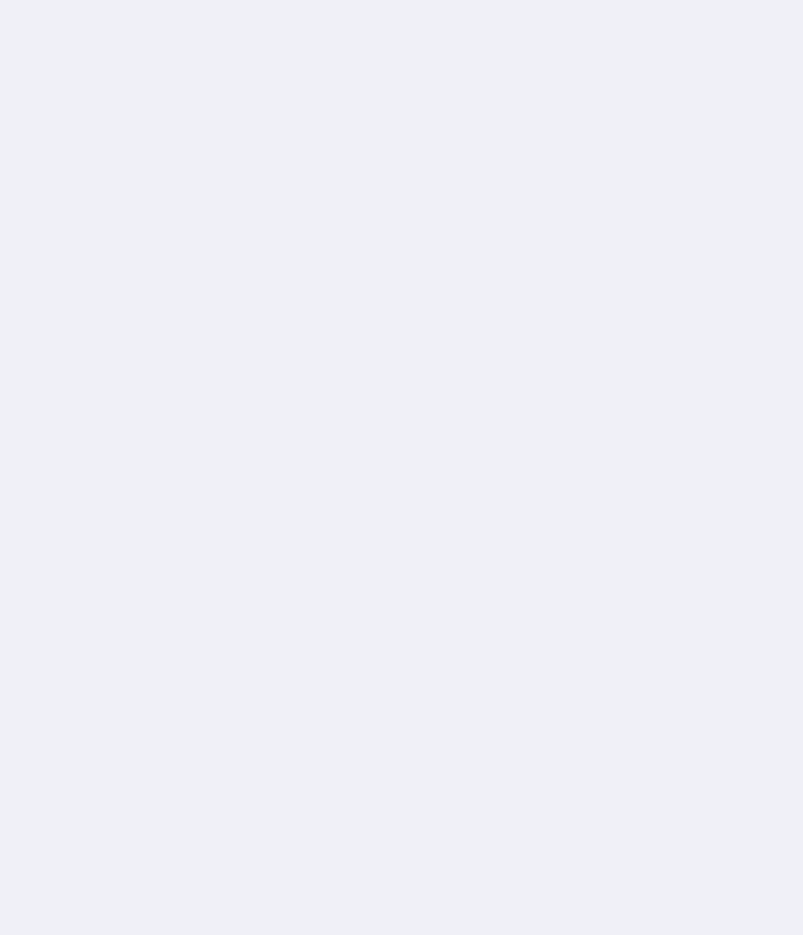
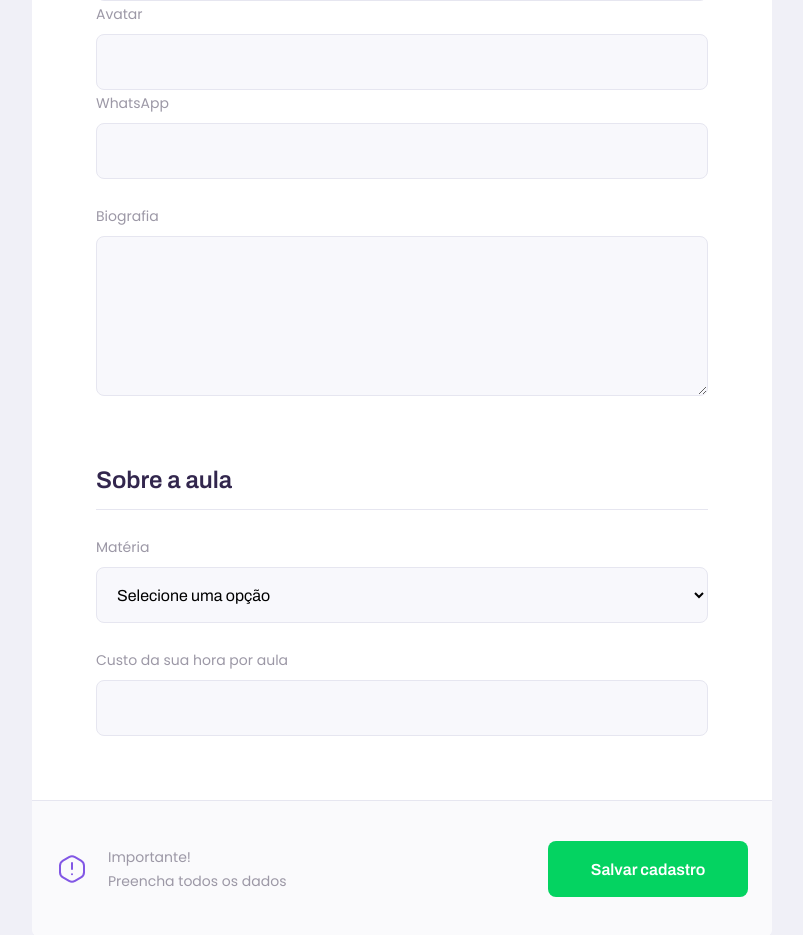
Before and after one commit to SuiciniVz/NextLevelWeekRocketseatProject, a React (Create React App) app: page /give-classes in a window 1280 px wide. Shown: the part 527-1462 px from the top of the page, without its empty margins (238-1041 px from the left). Before the commit the page ends 800 px from the top, so only its background shows below. Built offline with nearby package versions, Linux system fonts and the light colour scheme.

Commit message:
Select updated: add Options

```diff
--- a/src/components/PageHeader/index.tsx
+++ b/src/components/PageHeader/index.tsx
@@ -9,6 +9,7 @@ import './style.css'
 
 interface PageHeaderProps {
   title: string;
+  description?: string;
 }
 
 const PageHeader: React.FC<PageHeaderProps> = (props) => {
@@ -24,6 +25,8 @@ const PageHeader: React.FC<PageHeaderProps> = (props) => {
 
       <div className="header-content">
         <strong>{props.title}</strong>
+        {props.description && <p>{props.description}</p>}
+
         {props.children}
       </div>
 
--- a/src/components/PageHeader/style.css
+++ b/src/components/PageHeader/style.css
@@ -40,7 +40,13 @@
   color: var(--color-title-in-primary);
   line-height: 4.2rem;
 }
-
+.page-header .header-content p {
+  max-width: 30rem;
+  font-size: 1.6rem;
+  line-height: 2.6rem;
+  color: var(--color-text-in-primary);
+  margin-top: 2.4rem;
+}
 
 @media (min-width: 700px) {
   .page-header {
--- /dev/null
+++ b/src/components/Select/index.tsx
@@ -0,0 +1,29 @@
+import React, { SelectHTMLAttributes } from 'react'
+
+import './style.css'
+
+interface SelectProps extends SelectHTMLAttributes<HTMLSelectElement>{
+  label: string;
+  name: string;
+  options: Array<{
+    value: string;
+    label: string;
+  }>;
+}
+
+const Select: React.FC<SelectProps> = ({label, name, options, ...rest}) => {
+  return (
+    <div className="select-block">
+      <label htmlFor={name}>{label}</label>
+      <select id={name} {...rest} >
+        <option value="" disabled selected hidden>Selecione uma opção</option>
+
+        {options.map(option => {
+          return <option key={option.value} value={option.value}>{option.label}</option>
+        })}
+      </select>
+    </div>
+  );
+}
+
+export default Select;
--- /dev/null
+++ b/src/components/Select/style.css
@@ -0,0 +1,43 @@
+.select-block {
+  position: relative;
+}
+
+.select-block + .select-block {
+  margin-top: 1.4rem;
+}
+
+.select-block label {
+  font-size: 1.4rem;
+}
+
+.select-block select {
+  width: 100%;
+  height: 5.6rem;
+  margin-top: 0.8rem;
+  border-radius: 0.8rem;
+  background: var(--color-input-background);
+  border: 1px solid var(--color-line-in-white);
+  outline: 0;
+  padding: 0 1.6rem;
+  font: 1.6rem Archivo;
+}
+
+.select-block:focus-within::after {
+  content: '';
+  position: absolute;
+  left: 1.6rem;
+  right: 1.6rem;
+
+  width: calc( 100% - 3.6rem);
+  height: 2px;
+  background-color: var(--color-primary-light);
+  bottom: 0;
+}
+
+
+@media (min-width: 700px) {
+  .select-block + .select-block {
+    margin-top: 0rem;
+  }
+
+}
--- /dev/null
+++ b/src/components/TextArea/index.tsx
@@ -0,0 +1,19 @@
+import React, { TextareaHTMLAttributes } from 'react'
+
+import './style.css'
+
+interface TextareaProps extends TextareaHTMLAttributes<HTMLTextAreaElement>{
+  label: string;
+  name: string;
+}
+
+const Textarea: React.FC<TextareaProps> = ({label, name, ...rest}) => {
+  return (
+    <div className="textarea-block">
+      <label htmlFor={name}>{label}</label>
+      <textarea id={name} {...rest} />
+    </div>
+  );
+}
+
+export default Textarea;
--- /dev/null
+++ b/src/components/TextArea/style.css
@@ -0,0 +1,45 @@
+.textarea-block {
+  position: relative;
+}
+
+.textarea-block + .textarea-block {
+  margin-top: 1.4rem;
+}
+
+.textarea-block label {
+  font-size: 1.4rem;
+}
+
+.textarea-block textarea {
+  width: 100%;
+  height: 16rem;
+  min-height: 8rem;
+  margin-top: 0.8rem;
+  border-radius: 0.8rem;
+  background: var(--color-input-background);
+  border: 1px solid var(--color-line-in-white);
+  outline: 0;
+  resize: vertical;
+  padding: 1.2rem 1.6rem;
+  font: 1.6rem Archivo;
+}
+
+.textarea-block:focus-within::after {
+  content: '';
+  position: absolute;
+  left: 1.6rem;
+  right: 1.6rem;
+
+  width: calc( 100% - 3.6rem);
+  height: 2px;
+  background-color: var(--color-primary-light);
+  bottom: 07px;
+}
+
+
+@media (min-width: 700px) {
+  .textarea-block + .textarea-block {
+    margin-top: 0rem;
+  }
+
+}
--- /dev/null
+++ b/src/components/input/index.tsx
@@ -0,0 +1,19 @@
+import React, { InputHTMLAttributes } from 'react'
+
+import './style.css'
+
+interface InputProps extends InputHTMLAttributes<HTMLInputElement>{
+  label: string;
+  name: string;
+}
+
+const Input: React.FC<InputProps> = ({label, name, ...rest}) => {
+  return (
+    <div className="input-block">
+      <label htmlFor={name}>{label}</label>
+      <input type="text" id={name} {...rest} />
+    </div>
+  );
+}
+
+export default Input;
--- /dev/null
+++ b/src/components/input/style.css
@@ -0,0 +1,43 @@
+.input-block {
+  position: relative;
+}
+
+.input-block + .input-block {
+  margin-top: 1.4rem;
+}
+
+.input-block label {
+  font-size: 1.4rem;
+}
+
+.input-block input {
+  width: 100%;
+  height: 5.6rem;
+  margin-top: 0.8rem;
+  border-radius: 0.8rem;
+  background: var(--color-input-background);
+  border: 1px solid var(--color-line-in-white);
+  outline: 0;
+  padding: 0 1.6rem;
+  font: 1.6rem Archivo;
+}
+
+.input-block:focus-within::after {
+  content: '';
+  position: absolute;
+  left: 1.6rem;
+  right: 1.6rem;
+
+  width: calc( 100% - 3.6rem);
+  height: 2px;
+  background-color: var(--color-primary-light);
+  bottom: 0;
+}
+
+
+@media (min-width: 700px) {
+  .input-block + .input-block {
+    margin-top: 0rem;
+  }
+
+}
--- a/src/pages/TeacherForm/index.tsx
+++ b/src/pages/TeacherForm/index.tsx
@@ -1,14 +1,68 @@
 import React from 'react';
 import PageHeader from '../../components/PageHeader';
+import Input from '../../components/input';
+import Textarea from '../../components/TextArea';
+import Select from '../../components/Select';
+
+import warningIcon from '../../assets/images/icons/warning.svg'
 
 import './style.css'
 
 function TeacherForm() {
   return (
     <div id="page-teacher-form" className="container">
-      <PageHeader title="Que incrível que você quer dar aulas.">
+      <PageHeader
+        title="Que incrível que você quer dar aulas."
+        description="O primeiro passo é preencher esse formulário de inscrição"
+      />
+      <main>
 
-      </PageHeader>
+        <fieldset>
+          <legend>Seus dados</legend>
+
+            <Input name="name" label="Nome completo"/>
+            <Input name="avatar" label="Avatar"/>
+            <Input name="whatsapp" label="WhatsApp"/>
+            <Textarea name="bio" label="Biografia" />
+
+        </fieldset>
+
+        <fieldset>
+          <legend>Sobre a aula</legend>
+
+            <Select
+              name="subject"
+              label="Matéria"
+              options={[
+                {value: 'Geometria', label:'Geometria'},
+                {value: 'Algebra', label:'Algebra'},
+                {value: 'Gramática', label:'Gramática'},
+                {value: 'Literatura', label:'Literatura'},
+                {value: 'Redação', label:'Redação'},
+                {value: 'Geografia', label:'Geografia'},
+                {value: 'Historia', label:'Historia'},
+                {value: 'Programação', label:'Programação'},
+                {value: 'Biologia', label:'Biologia'},
+                {value: 'Química', label:'Química'},
+                {value: 'Física', label:'Física'},
+              ]}
+            />
+            <Input name="const" label="Custo da sua hora por aula"/>
+
+        </fieldset>
+
+        <footer>
+          <p>
+            <img src={warningIcon} alt="Aviso importante"/>
+            Importante! <br/>
+            Preencha todos os dados
+          </p>
+          <button type="button">
+            Salvar cadastro
+          </button>
+        </footer>
+      </main>
+
     </div>
   )
 }
--- a/src/pages/TeacherForm/style.css
+++ b/src/pages/TeacherForm/style.css
@@ -2,3 +2,113 @@
   width: 100vw;
   height: 100vh;
 }
+
+#page-teacher-form .page-header .header-content {
+  margin-bottom: 6.4rem;
+}
+
+#page-teacher-form main {
+  background: var(--color-box-base);
+  width: 100%;
+  max-width: 74rem;
+  border-radius: 0.8rem;
+  margin: -3.2rem auto 3.2rem;
+  padding-top: 6.4rem;
+  overflow: hidden;
+}
+#page-teacher-form main label {
+  color: var(--color-text-complement);
+}
+
+
+#page-teacher-form main fieldset {
+  border: 0;
+  padding: 0 2.4rem;
+}
+#page-teacher-form main fieldset + fieldset {
+  margin-top: 6.4rem;
+}
+#page-teacher-form main fieldset .input-block + .textarea-block,
+#page-teacher-form main fieldset .select-block + .input-block {
+  margin-top: 2.4rem;
+}
+
+
+
+#page-teacher-form main fieldset legend {
+  font: 700 2.4rem Archivo;
+  color: var(--color-text-title);
+  margin-bottom: 2.4rem;
+  display: flex;
+  align-items: center;
+  justify-content: space-between;
+  width: 100%;
+  padding-bottom: 1.6rem;
+  border-bottom: 1px solid var(--color-line-in-white);
+}
+
+#page-teacher-form main footer {
+  padding: 4rem 2.4rem;
+  background: var(--color-box-footer);
+  border-top: 1px solid var(--color-line-in-white);
+  margin-top: 6.4rem;
+}
+
+#page-teacher-form main footer p{
+  display: flex;
+  align-items: center;
+  justify-content: center;
+  font-size: 1.4rem;
+  line-height: 2.4rem;
+  color: var(--color-text-complement);
+}
+
+#page-teacher-form main footer p img{
+  margin-right: 2rem;
+}
+
+#page-teacher-form main footer button{
+  width: 100%;
+  height: 5.6rem;
+  background: var(--color-secondary);
+  color: var(--color-button-text);
+  border: 0;
+  border-radius: 0.8rem;
+  cursor: pointer;
+  font: 700 1.6rem Archivo;
+  display: flex;
+  align-items: center;
+  justify-content: center;
+  text-decoration: none;
+  transition: background 0.2s;
+  margin-top: 3.2rem;
+}
+
+#page-teacher-form main footer button:hover{
+  background: var(--color-secondary-dark);
+}
+
+@media (min-width: 700px) {
+  #page-teacher-form {
+    max-width: 100vw;
+  }
+  #page-teacher-form .page-header .header-content {
+    margin-bottom: 0;
+  }
+  #page-teacher-form main fieldset {
+    padding: 0 6.4rem;
+  }
+  #page-teacher-form main footer {
+    padding: 4.0re, 6.4rem;
+    display: flex;
+    align-items: center;
+    justify-content: space-between;
+  }
+  #page-teacher-form main footer p {
+    justify-content: space-between;
+  }
+  #page-teacher-form main footer button {
+    width: 20rem;
+    margin-top: 0;
+  }
+}
--- a/src/pages/TeacherList/index.tsx
+++ b/src/pages/TeacherList/index.tsx
@@ -2,6 +2,8 @@ import React from 'react';
 
 import PageHeader from '../../components/PageHeader';
 import TeacherItens from '../../components/TeacherItens';
+import Input from '../../components/input';
+import Select from '../../components/Select';
 
 
 import './style.css'
@@ -12,20 +14,38 @@ function TeacherList() {
       <PageHeader title="Estes são os proffys disponíveis.">
         <form id="search-teachers">
 
-          <div className="input-block">
-            <label htmlFor="subject">Matérias</label>
-            <input type="text" id="subject"/>
-          </div>
+          <Select
+              name="subject"
+              label="Matéria"
+              options={[
+                {value: 'Geometria', label:'Geometria'},
+                {value: 'Algebra', label:'Algebra'},
+                {value: 'Gramática', label:'Gramática'},
+                {value: 'Literatura', label:'Literatura'},
+                {value: 'Redação', label:'Redação'},
+                {value: 'Geografia', label:'Geografia'},
+                {value: 'Historia', label:'Historia'},
+                {value: 'Programação', label:'Programação'},
+                {value: 'Biologia', label:'Biologia'},
+                {value: 'Química', label:'Química'},
+                {value: 'Física', label:'Física'},
+              ]}
+            />
 
-          <div className="input-block">
-            <label htmlFor="week_day">Dia da semana</label>
-            <input type="text" id="week_day"/>
-          </div>
-
-          <div className="input-block">
-            <label htmlFor="time">Hora</label>
-            <input type="text" id="time"/>
-          </div>
+          <Select
+              name="week_day"
+              label="Dia da semana"
+              options={[
+                {value: '0', label:'Domingo'},
+                {value: '1', label:'Segunda-feira'},
+                {value: '2', label:'Terça-feira'},
+                {value: '3', label:'Quarta-feira'},
+                {value: '4', label:'Quinta-feira'},
+                {value: '5', label:'Sexta-feira'},
+                {value: '6', label:'Sábado'},
+              ]}
+            />
+          <Input name="time" label="Hora" type="time"></Input>
 
         </form>
       </PageHeader>
```
Also changed, not shown: src/pages/TeacherList/style.css (+0 -39 lines).
